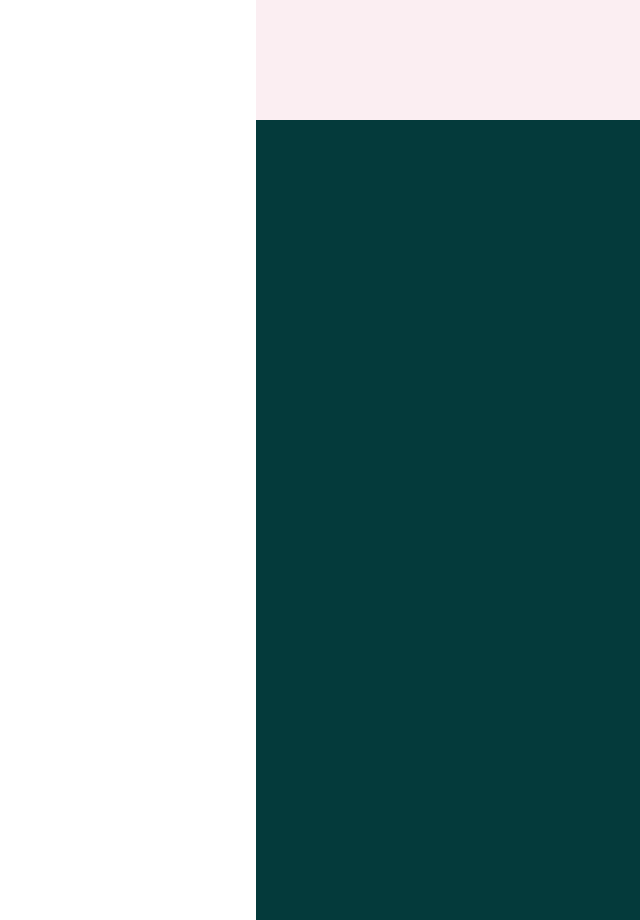
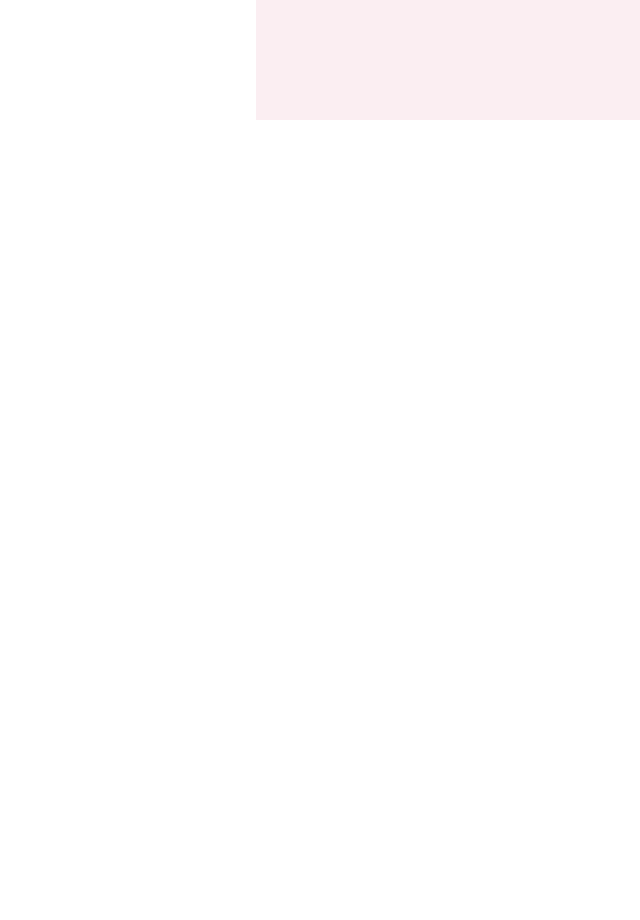
Before and after one commit to Taylorgonz/weddinginvitesite, a React (Create React App) app: page / in a window 1280 px wide. Shown: the part 2280-3200 px from the top of the page, without its empty margins (640-1280 px from the left). After the commit the page ends 2400 px from the top, so only its background shows below. Built offline with nearby package versions, Linux system fonts and the light colour scheme; a web font is replaced by a local one.

Commit message:
take out menu

```diff
--- a/src/App.js
+++ b/src/App.js
@@ -128,9 +128,9 @@ function App() {
 
         </div>
 
-        <div id="menu" className="infoMenu">
+        {/* <div id="menu" className="infoMenu">
 
-        </div>
+        </div> */}
 
       </div>
 
```
